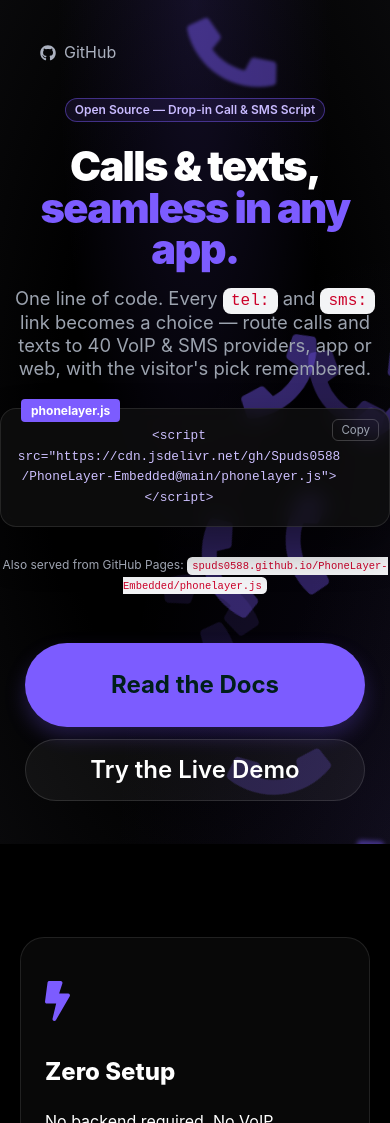
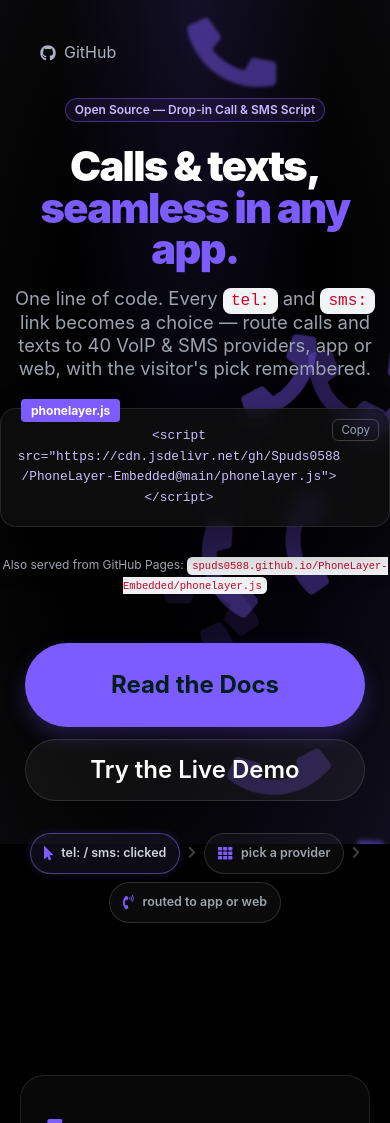
Before and after one commit to Spuds0588/PhoneLayer-Embedded, a website: page index.html in a window 390 px wide. Shown: the top 1123 px of the page. Drawn offline with nearby package versions, Linux system fonts and the light colour scheme.

Commit message:
Fill hero gap with animated flow strip; Node-based dev server for preview
The desktop hero had a large empty band between the CTA buttons and the
features section, and the preview image (Node-only) could not run
python3 http.server. Adds an animated "click -> pick -> routed" flow
strip inside the hero, a zero-dependency serve.js behind npm start for
local/preview serving, and a gitignored Playwright visual-check harness
used to verify the fix in headed Chromium (desktop + mobile).

Co-Authored-By: Codebuff <noreply@codebuff.com>

```diff
--- a/index.html
+++ b/index.html
@@ -122,11 +122,63 @@
 
         .hero .buttons { margin-top: 0; }
 
+        /* --- Hero flow demo (animated) --- */
+        .pl-flow {
+            display: flex;
+            align-items: center;
+            justify-content: center;
+            flex-wrap: wrap;
+            gap: 0.9rem;
+            margin: 3.25rem auto 0;
+            max-width: 860px;
+        }
+
+        .pl-flow-step {
+            display: inline-flex;
+            align-items: center;
+            gap: 0.55rem;
+            padding: 0.65rem 1.1rem;
+            border: 1px solid rgba(255, 255, 255, 0.14);
+            border-radius: 999px;
+            background: rgba(255, 255, 255, 0.04);
+            color: var(--text-dim);
+            font-size: 0.95rem;
+            font-weight: 600;
+            animation: pl-flow-glow 4.8s ease-in-out infinite;
+        }
+
+        .pl-flow-ico { color: var(--primary); font-size: 0.9rem; }
+
+        .pl-flow-arrow { color: rgba(255, 255, 255, 0.25); font-size: 0.8rem; animation: pl-flow-arrow-glow 4.8s ease-in-out infinite; }
+
+        .st-2 { animation-delay: 1.6s; }
+        .st-3 { animation-delay: 3.2s; }
+        .a-1 { animation-delay: 0.8s; }
+        .a-2 { animation-delay: 2.4s; }
+
+        @keyframes pl-flow-glow {
+            0%, 26%, 100% { border-color: rgba(255, 255, 255, 0.14); background: rgba(255, 255, 255, 0.04); color: var(--text-dim); box-shadow: none; }
+            8%, 18% { border-color: rgba(124, 92, 255, 0.8); background: rgba(124, 92, 255, 0.12); color: #fff; box-shadow: 0 0 18px rgba(124, 92, 255, 0.3); }
+        }
+
+        @keyframes pl-flow-arrow-glow {
+            0%, 22%, 100% { color: rgba(255, 255, 255, 0.25); }
+            10%, 16% { color: var(--primary); }
+        }
+
+        @media (prefers-reduced-motion: reduce) {
+            .pl-flow-step, .pl-flow-arrow { animation: none; }
+        }
+
+        .hero + .section { padding-top: 5.5rem; }
+
         @media (max-width: 768px) {
             .hero { min-height: auto; padding: 0; }
             .hero .title { font-size: 2rem; }
             .hero .subtitle { font-size: 1rem; margin: 0.5rem auto 0.85rem !important; }
             .section { padding: 4rem 1rem; }
+            .pl-flow { gap: 0.5rem; margin-top: 2rem; }
+            .pl-flow-step { font-size: 0.78rem; padding: 0.5rem 0.8rem; }
         }
 
         .has-text-pl { color: var(--primary); }
@@ -424,6 +476,14 @@
                 <div class="mt-6 buttons is-centered">
                     <a href="https://github.com/Spuds0588/PhoneLayer-Embedded#readme" target="_blank" class="button is-primary is-large is-rounded px-6" style="min-width: 260px; border-radius: 100px;">Read the Docs</a>
                     <a href="#demo" class="button is-dark is-large is-rounded px-6" style="min-width: 260px; border-radius: 100px;">Try the Live Demo</a>
+                </div>
+
+                <div class="pl-flow" aria-hidden="true">
+                    <div class="pl-flow-step st-1"><span class="pl-flow-ico"><i class="fas fa-mouse-pointer"></i></span><span>tel: / sms: clicked</span></div>
+                    <div class="pl-flow-arrow a-1"><i class="fas fa-chevron-right"></i></div>
+                    <div class="pl-flow-step st-2"><span class="pl-flow-ico"><i class="fas fa-th"></i></span><span>pick a provider</span></div>
+                    <div class="pl-flow-arrow a-2"><i class="fas fa-chevron-right"></i></div>
+                    <div class="pl-flow-step st-3"><span class="pl-flow-ico"><i class="fas fa-phone-volume"></i></span><span>routed to app or web</span></div>
                 </div>
             </div>
         </div>
```
Also changed, not shown: package.json (added, +9 -0 lines), serve.js (added, +38 -0 lines), README.md, assets/demo.svg (deleted), 1 other file.
